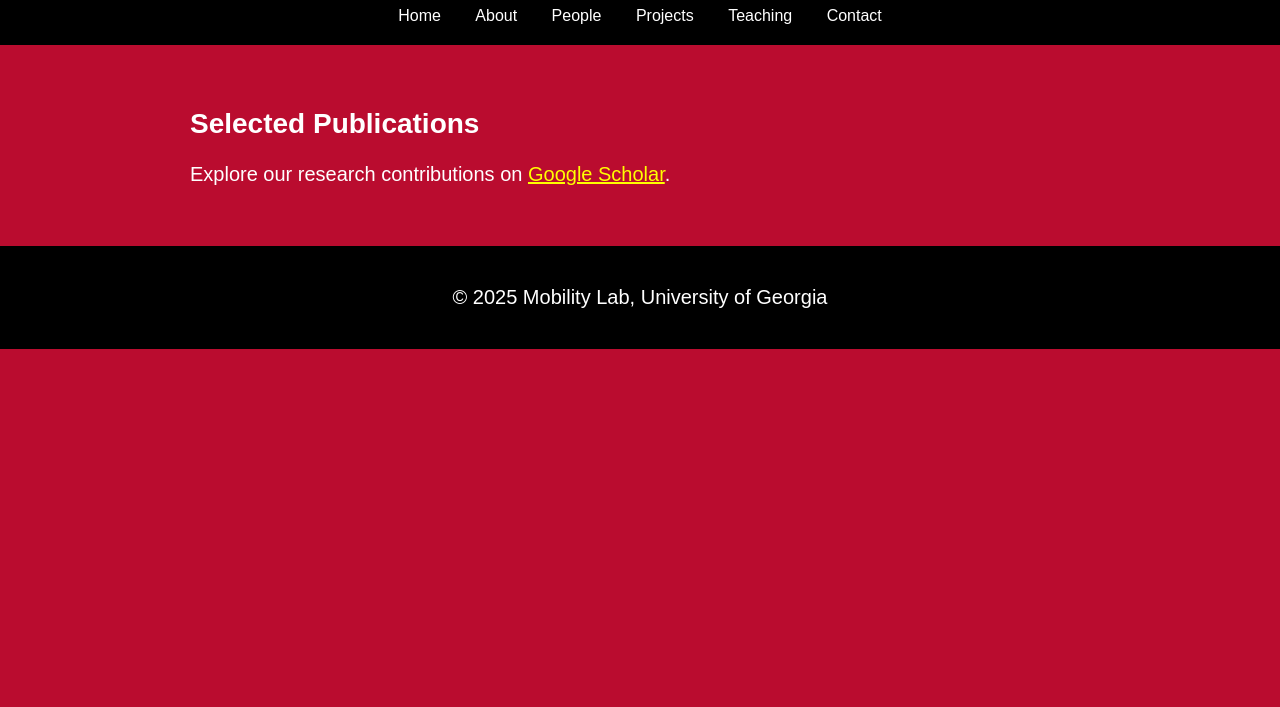
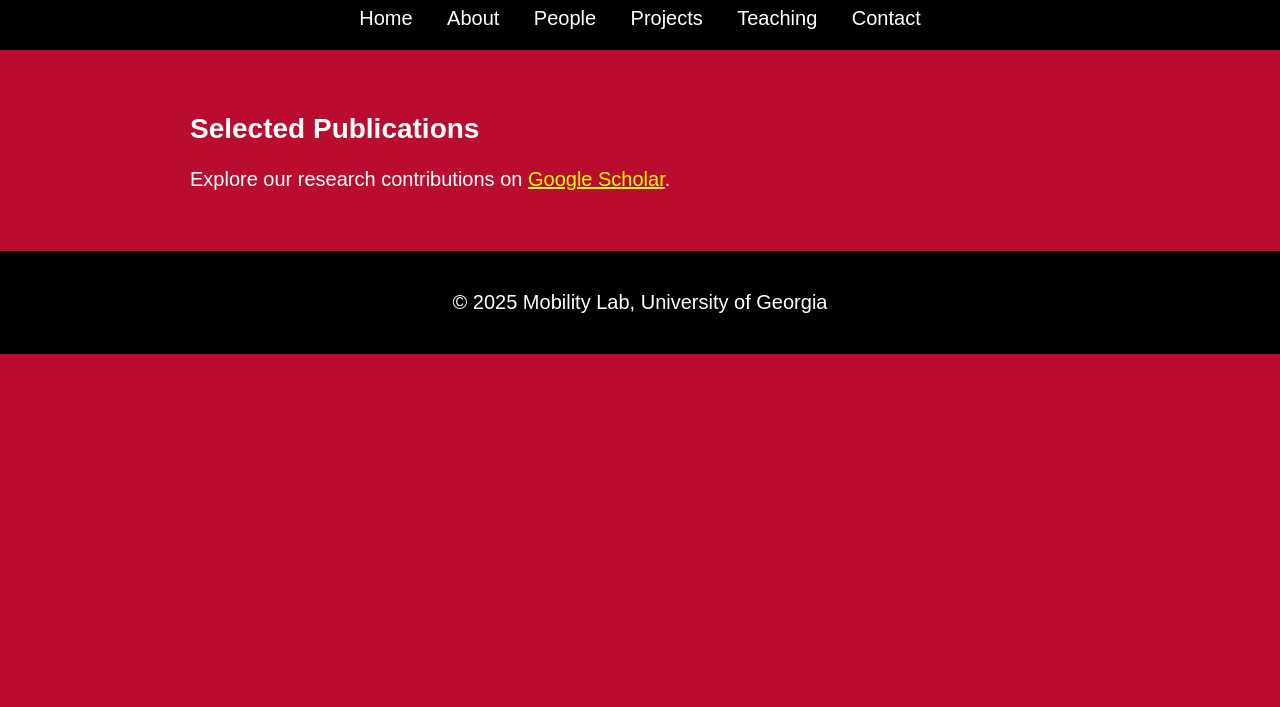
Before and after one commit to yaohandong/MobilityLab, a plain HTML site: page publications.html in a window 1280 px wide. Shown: the part 93-800 px from the top of the page. Drawn offline with Linux system fonts and the light colour scheme.

Commit message:
Update publications.html

```diff
--- a/publications.html
+++ b/publications.html
@@ -7,7 +7,7 @@
     <style>
         body { font-family: Arial, sans-serif; margin: 0; padding: 0; background: #BA0C2F; color: white; text-align: center; }
         header, footer { background: #000000; color: white; padding: 20px; }
-        nav a { margin: 15px; color: white; text-decoration: none; }
+        nav a { margin: 15px; color: white; text-decoration: none; font-size: 20px;  }
         section { padding: 40px; max-width: 900px; margin: auto; text-align: left; }
         h1 { font-size: 32px; }
         h2 { font-size: 28px; }
```
